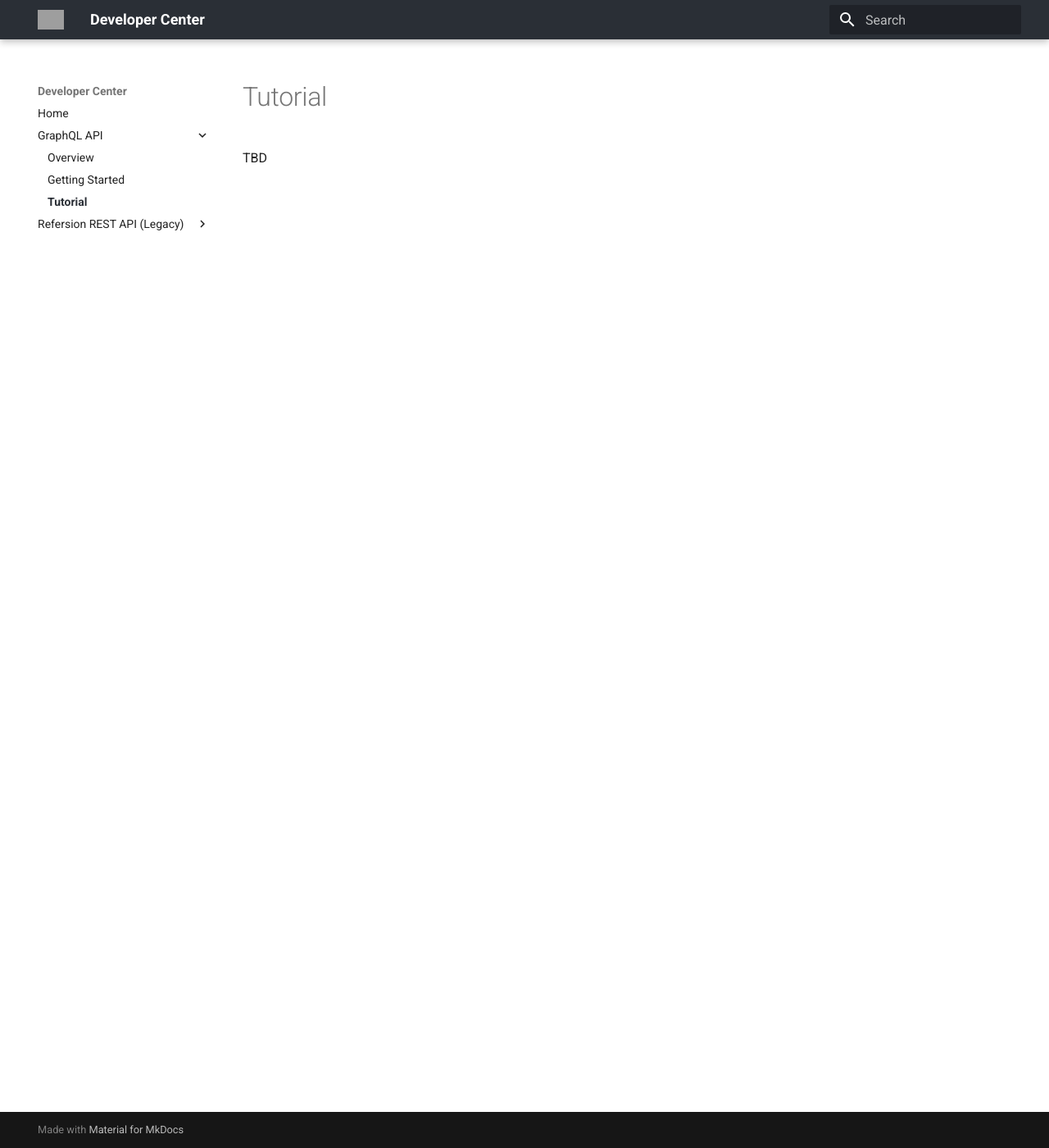
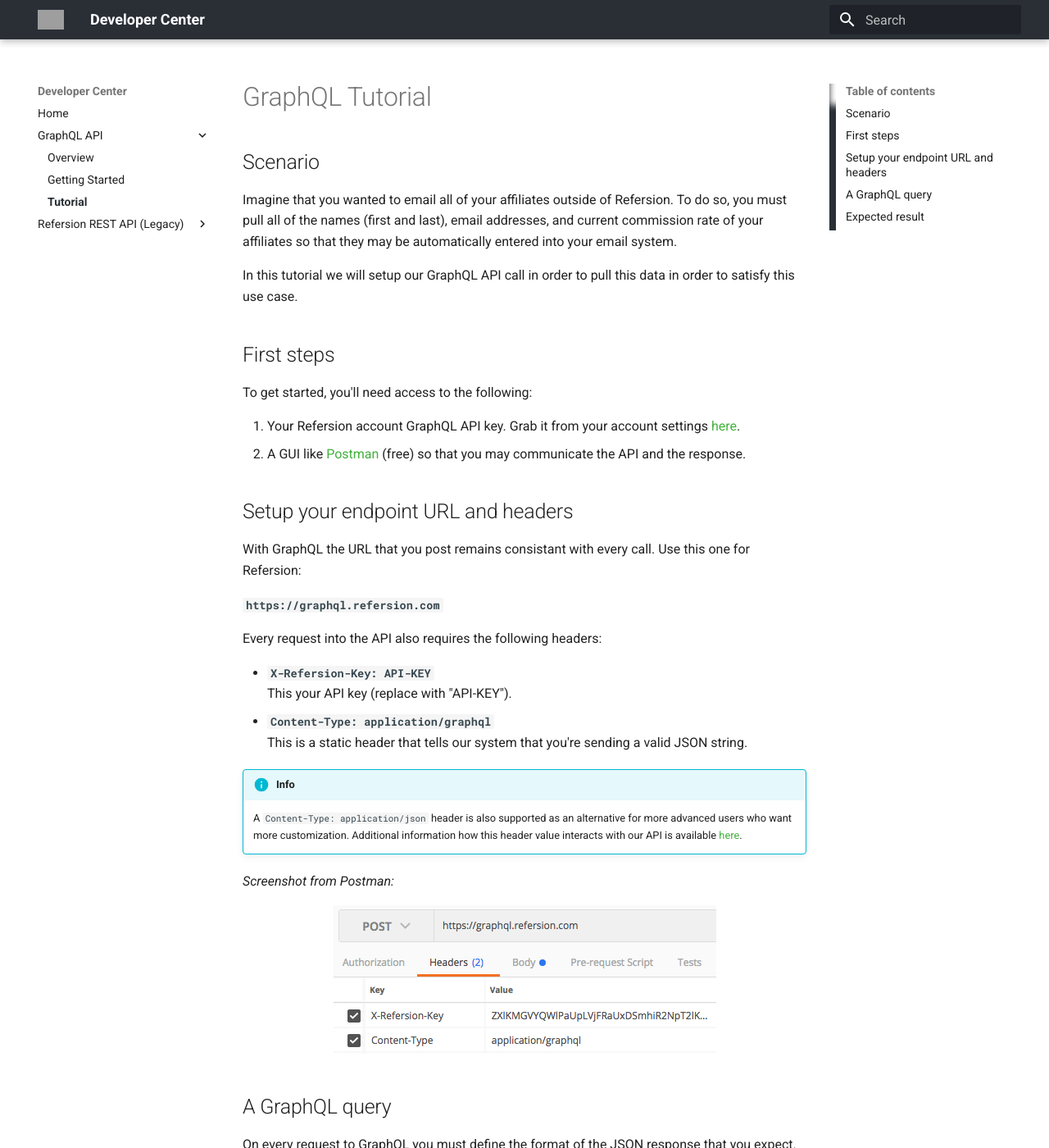
Before and after one commit to refersion/docs, an MkDocs documentation site: the page built from docs/graphql-api/tutorial.md, in a window 1280 px wide and 1400 px high. Shown: the whole window at 82% size. Built offline with MkDocs 1.6.1 and Material for MkDocs 9.7.7, drawn with Linux system fonts in a browser that asks for light colours; old or Windows-style settings are respelled for this version of MkDocs; some of the changed text lies outside the part shown; grey boxes are pictures that could not be loaded.

Commit message:
Finalize tutorial

````diff
--- a/docs/graphql-api/tutorial.md
+++ b/docs/graphql-api/tutorial.md
@@ -1 +1,89 @@
-TBD
+# GraphQL Tutorial
+
+## Scenario
+
+Imagine that you wanted to email all of your affiliates outside of Refersion. To do so, you must pull all of the names (first and last), email addresses, and current commission rate of your affiliates so that they may be automatically entered into your email system.
+
+In this tutorial we will setup our GraphQL API call in order to pull this data in order to satisfy this use case.
+
+## First steps
+
+To get started, you'll need access to the following:
+
+1. Your Refersion account GraphQL API key. Grab it from your account settings [here]().
+2. A GUI like [Postman](https://www.getpostman.com/) (free) so that you may communicate the API and the response.
+
+## Setup your endpoint URL and headers
+
+With GraphQL the URL that you post remains consistant with every call. Use this one for Refersion:
+
+**`https://graphql.refersion.com`**
+
+Every request into the API also requires the following headers:
+
+- **`X-Refersion-Key: API-KEY`** <br>This your API key (replace with "API-KEY").
+- **`Content-Type: application/graphql`** <br>This is a static header that tells our system that you're sending a valid JSON string.
+
+!!! Info
+	A `Content-Type: application/json` header is also supported as an alternative for more advanced users who want more customization. Additional information how this header value interacts with our API is available [here](http://graphql.org/learn/serving-over-http/#post-request).
+
+_Screenshot from Postman:_
+
+<div style="text-align: center;">
+<img src="/assets/images/postman-headers.png" alt="Postman headers screenshot" />
+</div>
+
+## A GraphQL query
+
+On every request to GraphQL you must define the format of the JSON response that you expect. This is done in the body of the request. For our purposes, we want a JSON array to be returned containing basic information about each affiliate as well as their commission structure in a nested array. To accomplish this, we send the following as the body of our request:
+
+```scss
+{
+  affiliates(limit: 2) {
+    id
+    first_name
+    last_name
+    email
+    offer {
+      commission
+      type
+    }
+  }
+}
+```
+
+!!! Note
+	Names in GraphQL are case‐sensitive. That is to say name, Name, and NAME all refer to different names. Underscores are significant, which means other_name and othername are two different names.
+
+## Expected result
+
+Assuming that you were able get a successful response (code 200), it should look something like this:
+
+```json
+{
+  "data": {
+    "affiliates": [
+      {
+        "id": 444,
+        "first_name": "Jane",
+        "last_name": "Verde",
+        "email": "jane.verde@aol.com",
+        "offer": {
+          "commission": "10",
+          "type": "FLAT_RATE"
+        }
+      },
+      {
+        "id": 419,
+        "first_name": "Mike",
+        "last_name": "Rogers",
+        "email": "mike.rogers@hotmail.com",
+        "offer": {
+          "commission": "10",
+          "type": "FLAT_RATE"
+        }
+      }
+    ]
+  }
+}
+```
````
Also changed, not shown: docs/graphql-api/getting-started.md (+7 -14 lines), custom/assets/images/postman-headers.png (added).
